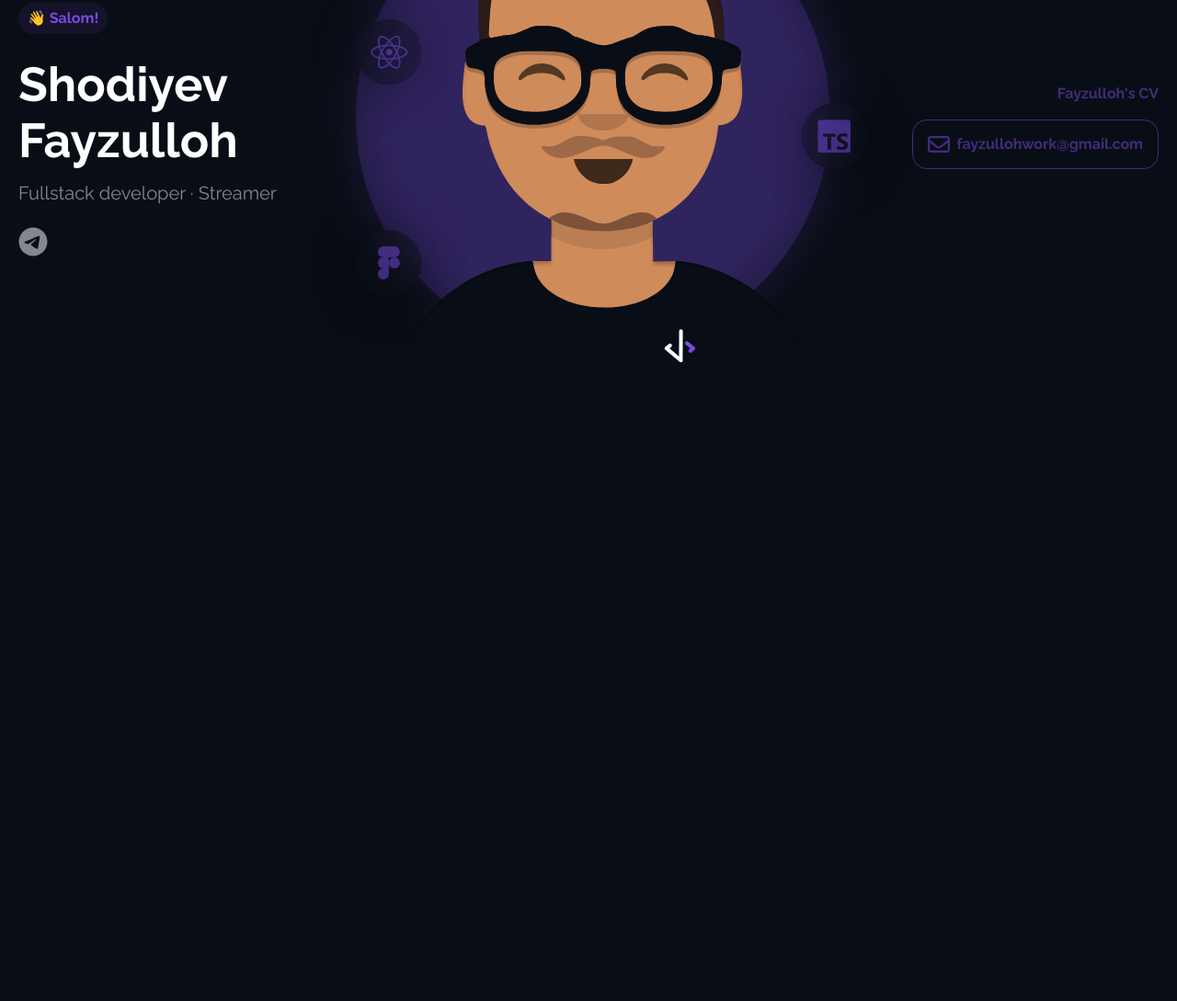
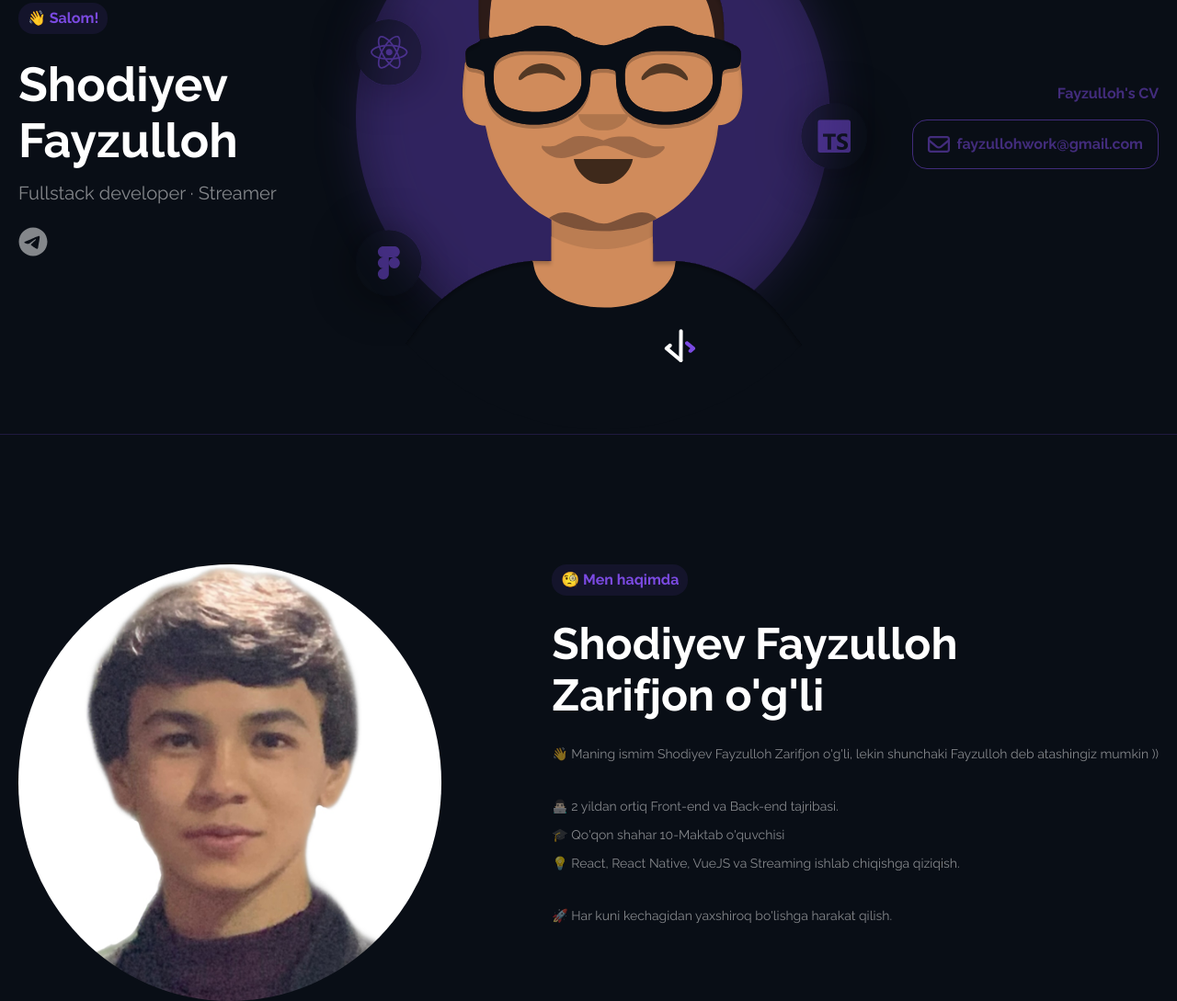
Before and after one commit to ShodiyevF/WEB-BLOG, a plain HTML site: page index.html in a window 1280 px wide. Shown: the part 298-1387 px from the top of the page at 92% size. Before the commit the page ends 800 px from the top, so only its background shows below. Drawn offline with Linux system fonts and the light colour scheme.

Commit message:
btn shablon

```diff
--- a/css/main.css
+++ b/css/main.css
@@ -93,6 +93,23 @@ img {
 	padding-right: 20px;
 }
 
+.btn_wrapper{
+	display: flex;
+	align-items: start;
+}
+
+.btn{
+	width: auto;
+	margin: 0;
+	padding: 0;
+	color: #7B4AE2;
+	padding: 5px 10px;
+	background-color: rgba(123, 74, 226, 10%);
+	border-radius: 16px;
+	font-weight: bold;
+	margin-right: auto;
+}
+
 /* HEADER */
 
 .header_container{
@@ -150,7 +167,7 @@ img {
 	background-image: url('./../img/main/AvatarAndIcons.svg');
 	background-repeat: no-repeat;
 	background-position: calc(50% + 25px), center;
-
+	border-bottom: 1px solid #7B4AE233;
 }
 
 .hero_container{
@@ -176,7 +193,6 @@ img {
 	font-weight: bold;
 	margin-bottom: 24px;
 	margin-right: auto;
-
 }
 
 .hero_title{
@@ -243,3 +259,68 @@ img {
 	height: 24px;
 	margin-right: 8px;
 }
+
+/* ABOUT ME */
+
+.aboutme{
+	padding-top: 141px;
+}
+
+.aboutme_container{
+	display: flex;
+	justify-content: space-between;
+}
+
+.about_img{
+	width: 460px;
+	/* background-color: white; */
+	border-radius: 50%;
+}
+
+.about_title_wrapper{
+	display: flex;
+}
+
+.about_title{
+	width: auto;
+	margin: 0;
+	padding: 0;
+	color: #7B4AE2;
+	padding: 5px 10px;
+	background-color: rgba(123, 74, 226, 10%);
+	border-radius: 16px;
+	font-weight: bold;
+	margin-bottom: 24px;
+	margin-right: auto;
+}
+
+.about_fullname{
+	width: 500px;
+	margin: 0;
+	padding: 0;
+	font-weight: 800;
+	font-size: 48px;
+	line-height: 56px;
+	color: #FFFFFF;
+	margin-bottom: 24px;
+}
+
+.about_p{
+	color: white;
+	margin: 0;
+	font-size: 14px;
+	line-height: 25px;
+	color: rgba(255, 255, 255, 0.5);
+}
+
+.about_callme{
+	margin-bottom: 32px;
+}
+
+.about_full_wrapper{
+	margin-bottom: 32px;
+}
+
+.about_full{
+	margin-bottom: 6px;
+}
--- a/index.html
+++ b/index.html
@@ -71,7 +71,26 @@
         </section>
     </header>
 
-    <main class="site_main"></main>
+    <main class="site_main">
+        <section class="aboutme">
+            <div class="container aboutme_container">
+                <img class="about_img" src="img/main/myimg.PNG">
+                <div class="about_texts">
+                    <div class="about_title_wrapper">
+                        <p class="about_title">🧐 Men haqimda</p>
+                    </div>
+                    <h2 class="about_fullname">Shodiyev Fayzulloh Zarifjon o'g'li</h2>
+                    <p class="about_callme about_p">👋 Maning ismim Shodiyev Fayzulloh Zarifjon o'g'li, lekin shunchaki Fayzulloh deb atashingiz mumkin ))</p>
+                    <div class="about_full_wrapper">
+                        <p class="about_full about_p">👨🏻‍💻 2 yildan ortiq Front-end va Back-end tajribasi.</p>
+                        <p class="about_full about_p">🎓 Qo'qon shahar 10-Maktab o'quvchisi</p>
+                        <p class="about_full about_p">💡 React, React Native, VueJS va Streaming ishlab chiqishga qiziqish.</p>
+                    </div>
+                    <p class="about_motivation about_p">🚀 Har kuni kechagidan yaxshiroq bo'lishga harakat qilish.</p>
+                </div>
+            </div>
+        </section>
+    </main>
 
     <footer class="site_footer"></footer>
 
```
Also changed, not shown: img/main/myimg.PNG (added).
